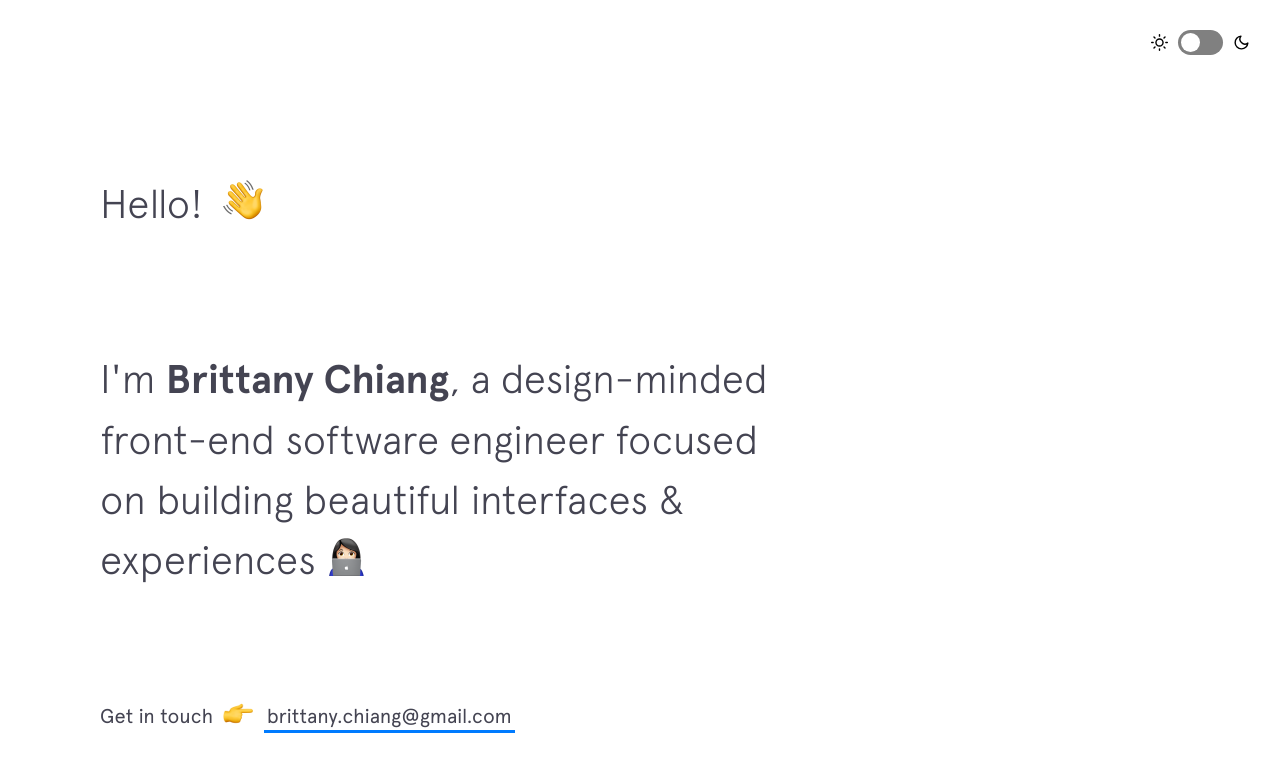
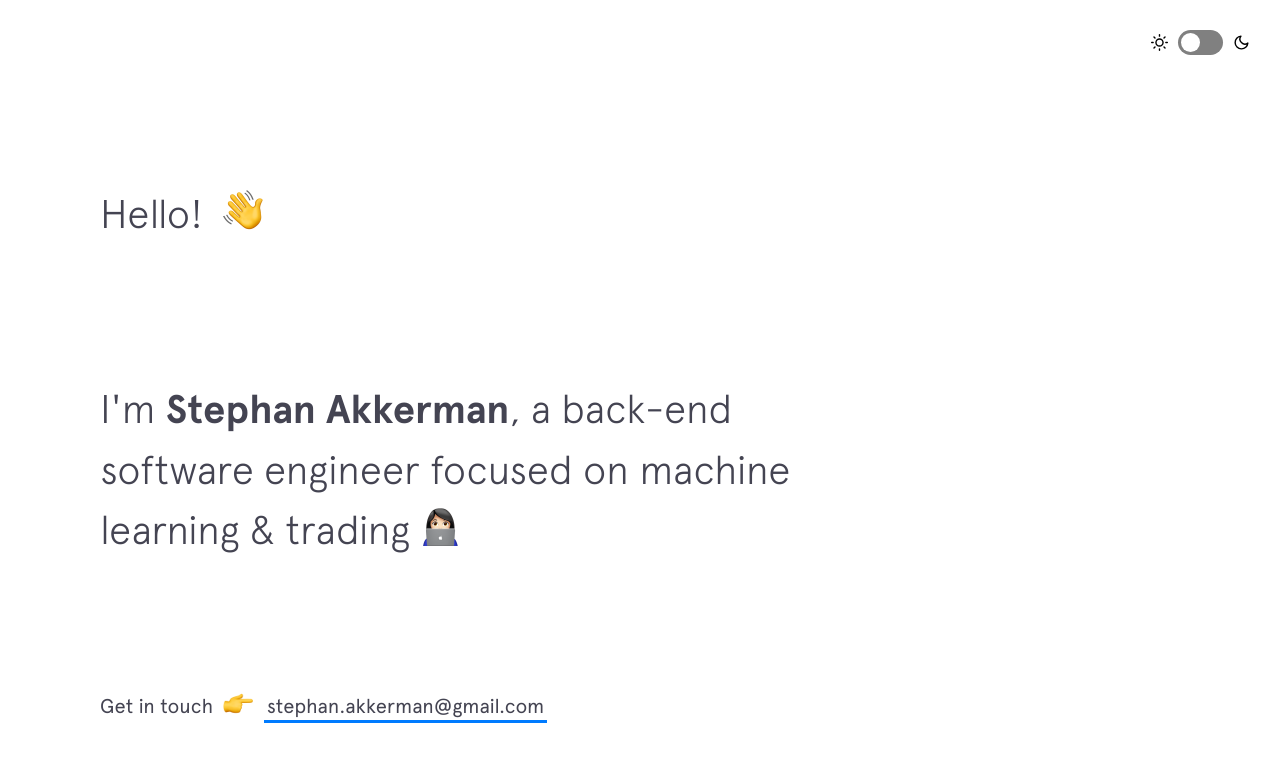
Before and after one commit to StephanAkkerman/StephanAkkerman.github.io, a Jekyll site: the page built from index.html, in a window 1280 px wide and 900 px high. Shown: the top 772 px of the window. Built offline with Jekyll 4.4.1, drawn with Linux system fonts in a browser that asks for light colours; nearby versions of some CDN libraries.

Commit message:
changed some info

```diff
--- a/_includes/intro.html
+++ b/_includes/intro.html
@@ -4,7 +4,7 @@
   </h1>
 
   <h2 class="intro__tagline">I'm
-    <span class="name">Brittany Chiang</span>, a design-minded front-end software engineer focused on building beautiful interfaces &amp; experiences
+    <span class="name">Stephan Akkerman</span>, a back-end software engineer focused on machine learning &amp; trading
     <span class="emoji technologist"></span>
   </h2>
 
@@ -12,7 +12,7 @@
     <span>Get in touch </span>
     <span class="emoji pointer"></span>
     <span>
-      <a href="mailto:brittany.chiang@gmail.com" target="_blank" class="highlight-link">brittany.chiang@gmail.com</a>
+      <a href="mailto:stephan.akkerman@gmail.com" target="_blank" class="highlight-link">stephan.akkerman@gmail.com</a>
     </span>
   </h3>
 </header>
```
Also changed, not shown: img/headshot.jpg.
